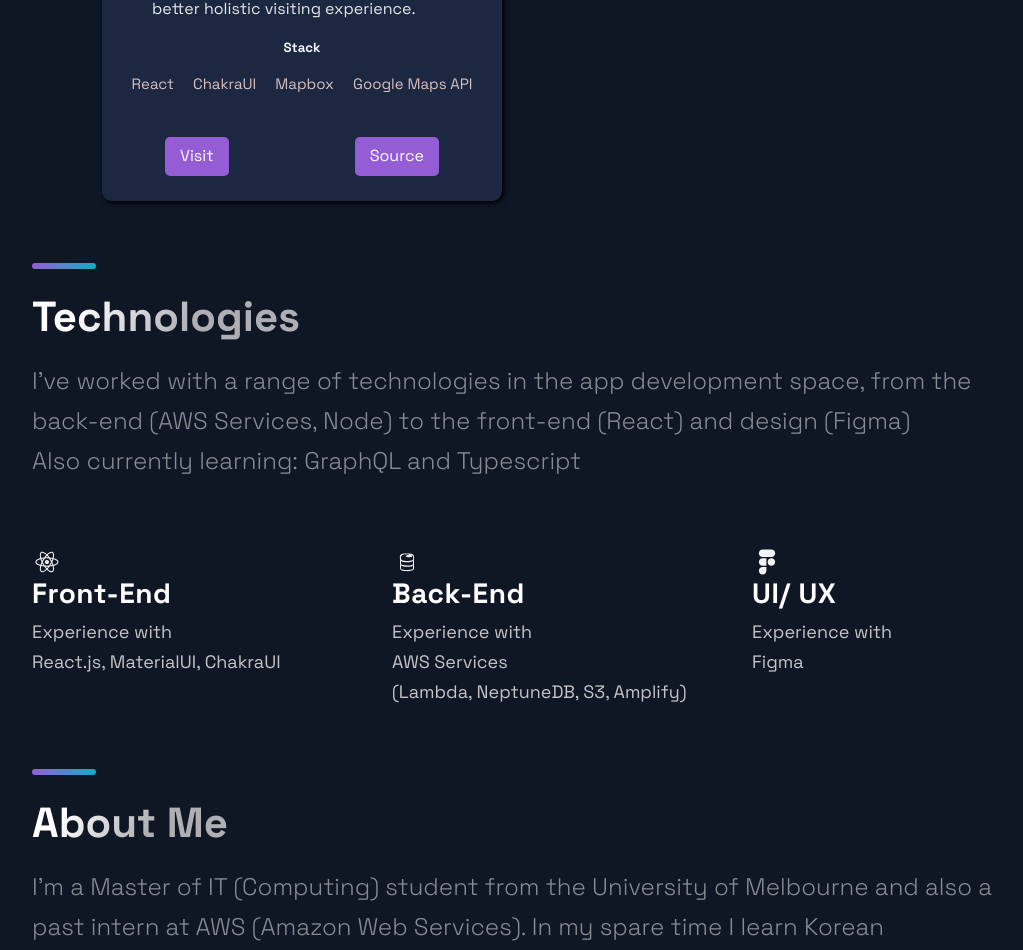
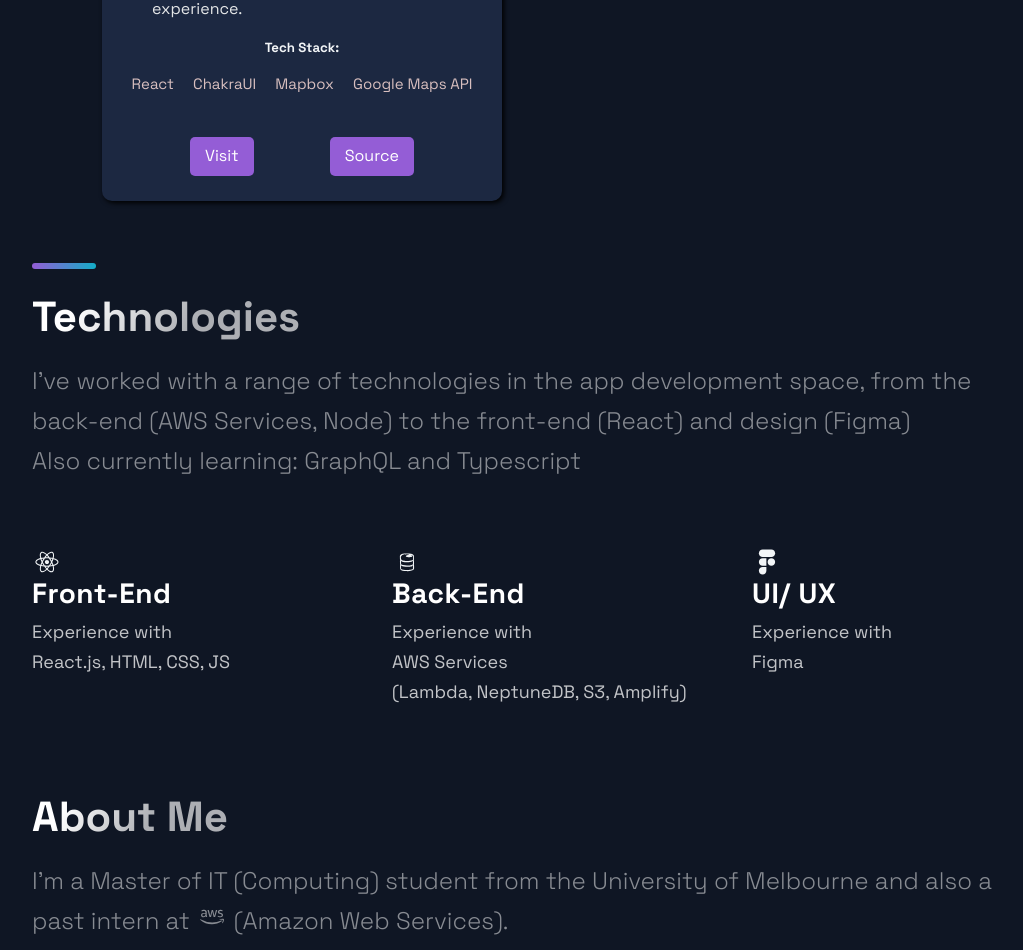
Before and after one commit to sandonl/portfolio, a Next.js app: page / in a window 1280 px wide. Shown: the part 2075-3025 px from the top of the page, without its empty margins (88-1111 px from the left). Built offline with nearby package versions, Linux system fonts and the light colour scheme.

Commit message:
added more project styles

```diff
--- a/src/components/Projects/Projects.js
+++ b/src/components/Projects/Projects.js
@@ -30,13 +30,13 @@
           <BlogCard key={id}>
             <Img src={image} />
             <TitleContent>
-              <HeaderThree title>{title}</HeaderThree>
+              <HeaderThree title="true">{title}</HeaderThree>
               <Hr />
             </TitleContent>
             <CardInfo>{description}</CardInfo>
             <br />
             <div>
-              <h5>Stack</h5>
+              <h5>Tech Stack:</h5>
               <TagList>
                 {tags.map((tag, i) => (
                   <Tag key={i}>{tag}</Tag>
--- a/src/components/Projects/ProjectsStyles.js
+++ b/src/components/Projects/ProjectsStyles.js
@@ -79,7 +79,7 @@
 
 export const UtilityList = styled.ul`
   list-style-type: none;
-  padding: 0;
+  padding: 0 50px;
   display: flex;
   justify-content: space-around;
   margin: 2.5rem 0;
--- a/src/components/Technologies/Technologies.js
+++ b/src/components/Technologies/Technologies.js
@@ -39,7 +39,7 @@
           <ListTitle>Front-End</ListTitle>
           <ListParagraph>
             Experience with <br />
-            React.js, MaterialUI, ChakraUI
+            React.js, HTML, CSS, JS
           </ListParagraph>
         </ListContainer>
       </ListItem>
--- a/src/components/TimeLine/TimeLine.js
+++ b/src/components/TimeLine/TimeLine.js
@@ -1,5 +1,6 @@
 import React, { useState, useRef, useEffect } from "react";
 
+import { FaAws } from "react-icons/fa";
 import {
   CarouselButton,
   CarouselButtonDot,
@@ -67,12 +68,16 @@
 
   return (
     <Section id="about">
-      <SectionDivider />
       <SectionTitle style={{ marginTop: "20px" }}> About Me </SectionTitle>
       <SectionText>
         I'm a Master of IT (Computing) student from the University of Melbourne
-        and also a past intern at AWS (Amazon Web Services). In my spare time I
-        learn Korean
+        and also a past intern at
+        <FaAws
+          style={{ marginLeft: "1rem", marginTop: "1px", marginRight: "1rem" }}
+        />
+        (Amazon Web Services).
+        <br />
+        In my spare time I also learn Korean!
       </SectionText>
       <CarouselContainer ref={carouselRef} onScroll={handleScroll}>
         <>
--- a/src/constants/constants.js
+++ b/src/constants/constants.js
@@ -23,11 +23,11 @@
   {
     title: "Melbourne City Guide",
     description:
-      "An information visualisation that targets new tourists of Melbourne but can be used by anyone living in Melbourne to plan their visits with better ease and to account for a better holistic visiting experience.",
+      "A visualisation that targets new tourists of Melbourne but can be used by anyone living in Melbourne to plan their visits with better ease and to account for a better holistic visiting experience.",
     image: "/images/MelbourneGuide.png",
     tags: ["React", "ChakraUI", "Mapbox", "Google Maps API"],
     source: "https://github.com/erickteowarang/geom90007-assignment3",
-    visit: "https://github.com/erickteowarang/geom90007-assignment3",
+    visit: "https://mystifying-jennings-d097dc.netlify.app/",
     id: 2,
   },
   // {
```
